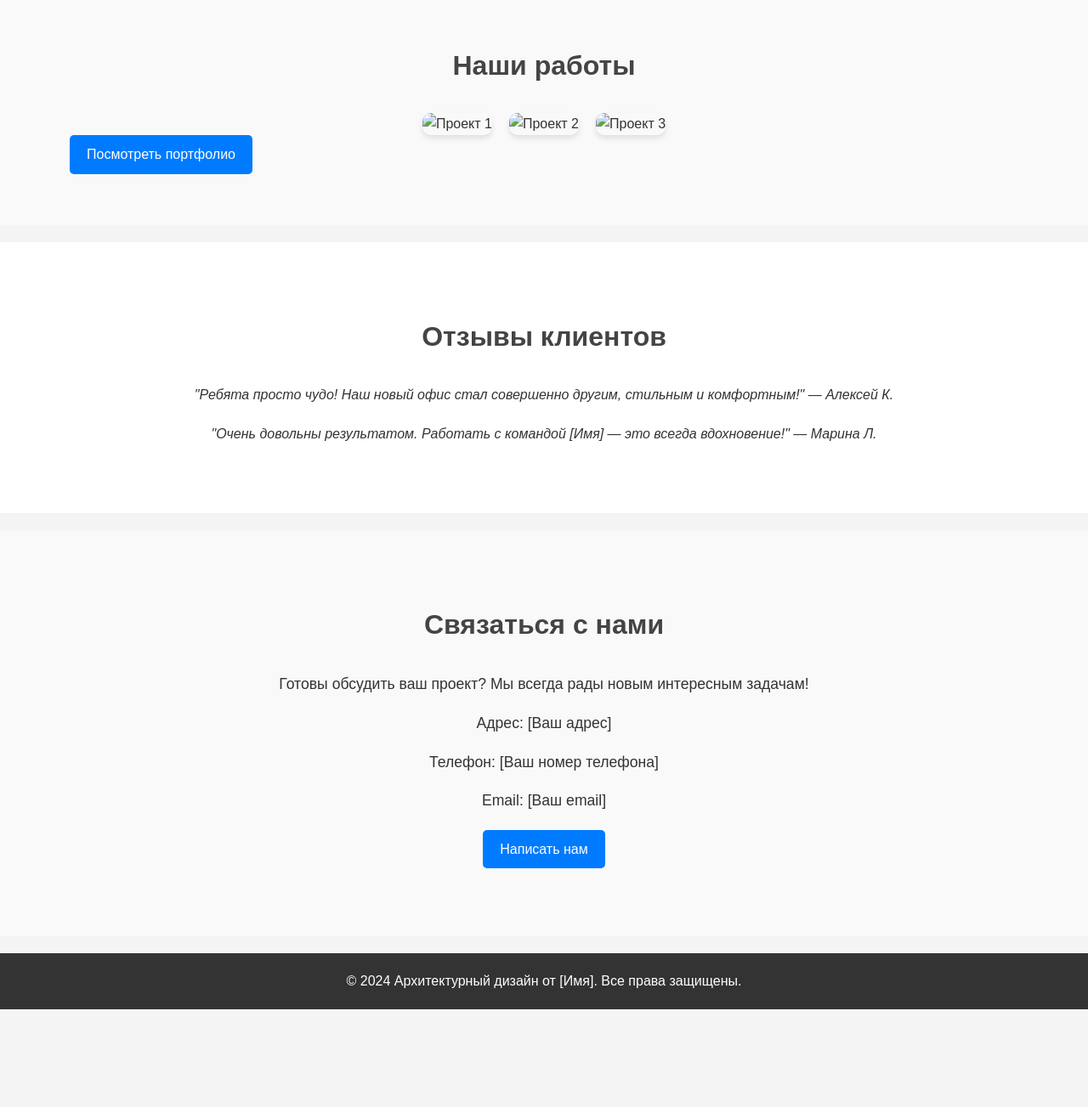
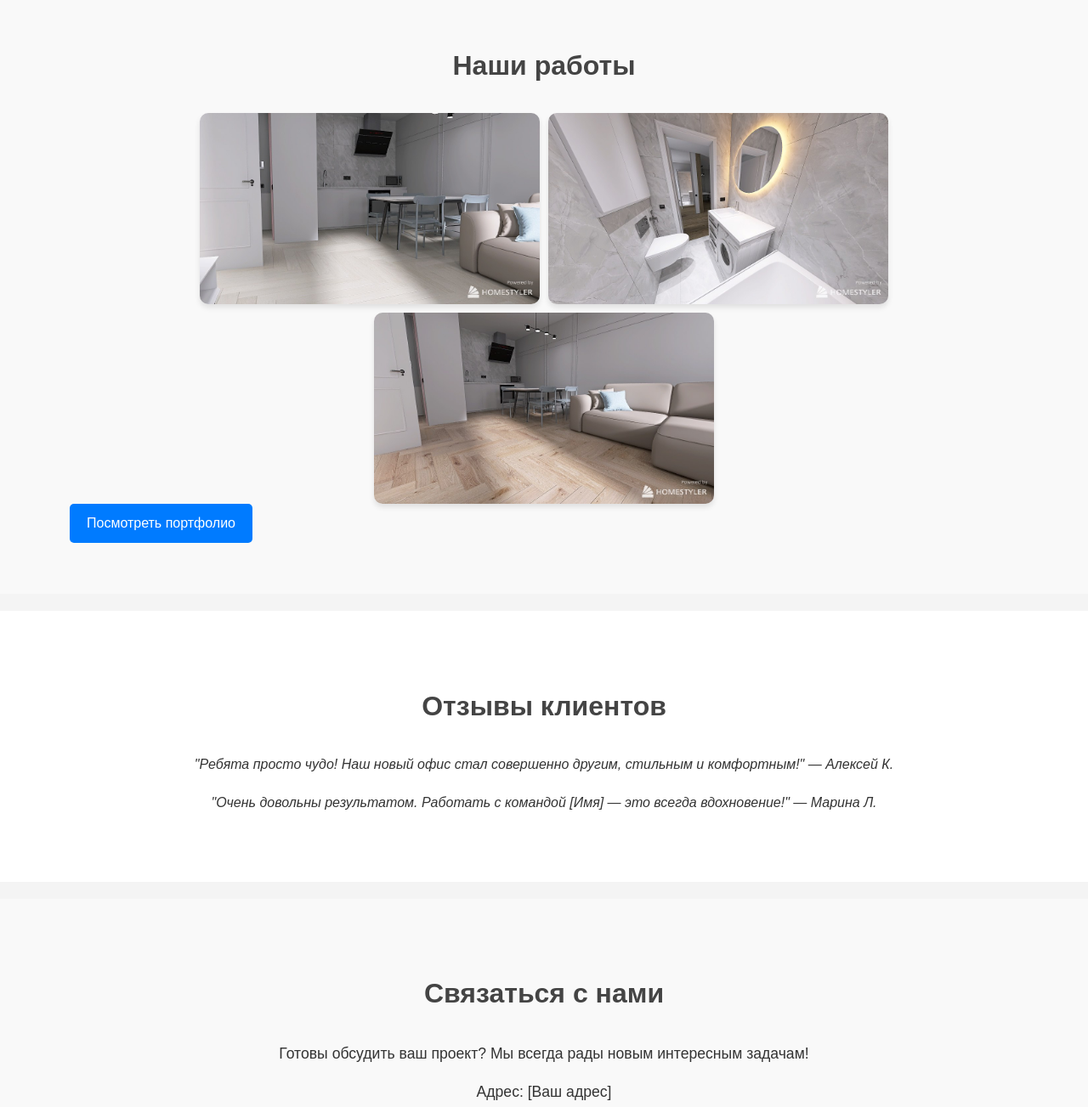
Before and after one commit to Porzhik/SiteNatasha2112, a plain HTML site: page index.html in a window 1280 px wide. Shown: the part 1300-2603 px from the top of the page at 85% size. Before the commit the page ends 2488 px from the top, so only its background shows below. Drawn offline with Linux system fonts and the light colour scheme; a script that the page names is missing.

Commit message:
фотки

```diff
--- a/index.html
+++ b/index.html
@@ -6,6 +6,19 @@
     <meta name="description" content="Профессиональные услуги в области архитектуры и дизайна интерьеров. Создание уникальных проектов для домов и офисов.">
     <title>Архитектурный дизайн от [Имя]</title>
     <link rel="stylesheet" href="styles.css">
+    <style>
+         .gallery {
+            display: flex;
+            flex-wrap: wrap;      /* Перенос изображений на новую строку */
+            gap: 10px;            /* Пробел между изображениями */
+            justify-content: center;  /* Выравнивание по центру */
+        }
+
+        .gallery img {
+            width: 400px;         /* Ширина каждого изображения */
+            height: auto;
+        }
+    </style>
 </head>
 <body>
 
@@ -46,9 +59,9 @@
         <div class="container">
             <h2>Наши работы</h2>
             <div class="gallery">
-                <img src="portfolio-1.jpg" alt="Проект 1">
-                <img src="portfolio-2.jpg" alt="Проект 2">
-                <img src="portfolio-3.jpg" alt="Проект 3">
+                <img src="photos/1.jpg" alt="Проект 1">
+                <img src="photos/2.jpg" alt="Проект 2">
+                <img src="photos/3.jpg" alt="Проект 3">
             </div>
             <a href="#portfolio" class="cta-button">Посмотреть портфолио</a>
         </div>
--- a/styles.css
+++ b/styles.css
@@ -119,8 +119,7 @@ h2 {
 .footer {
     background: #333;
     color: white;
-    text-align: center;
-    padding: 20px 0;
+    padding: 30px 0;
 }
 
 .footer p {
```
Also changed, not shown: photos/1.jpg (added), photos/2.jpg (added), photos/3.jpg (added).
